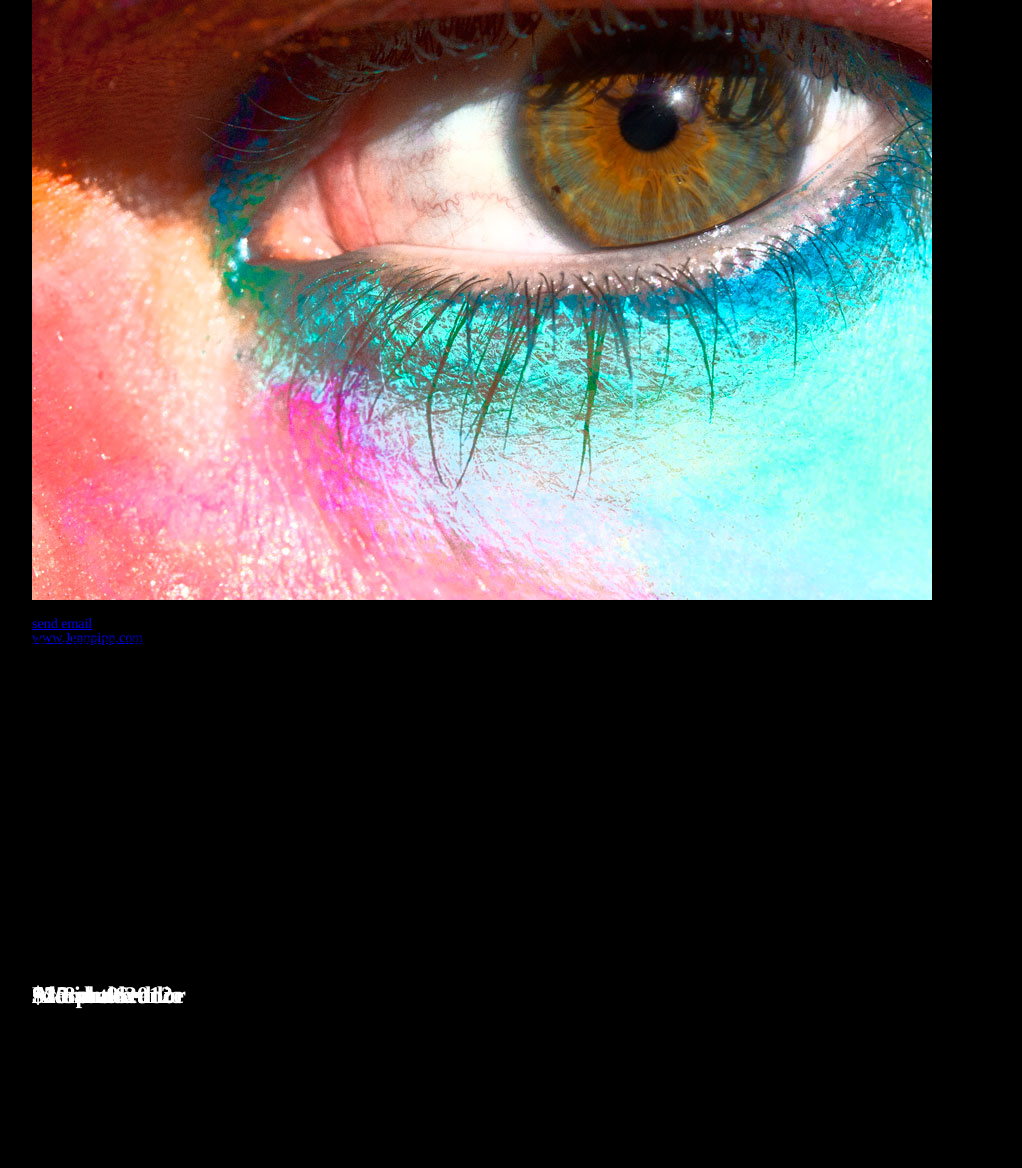
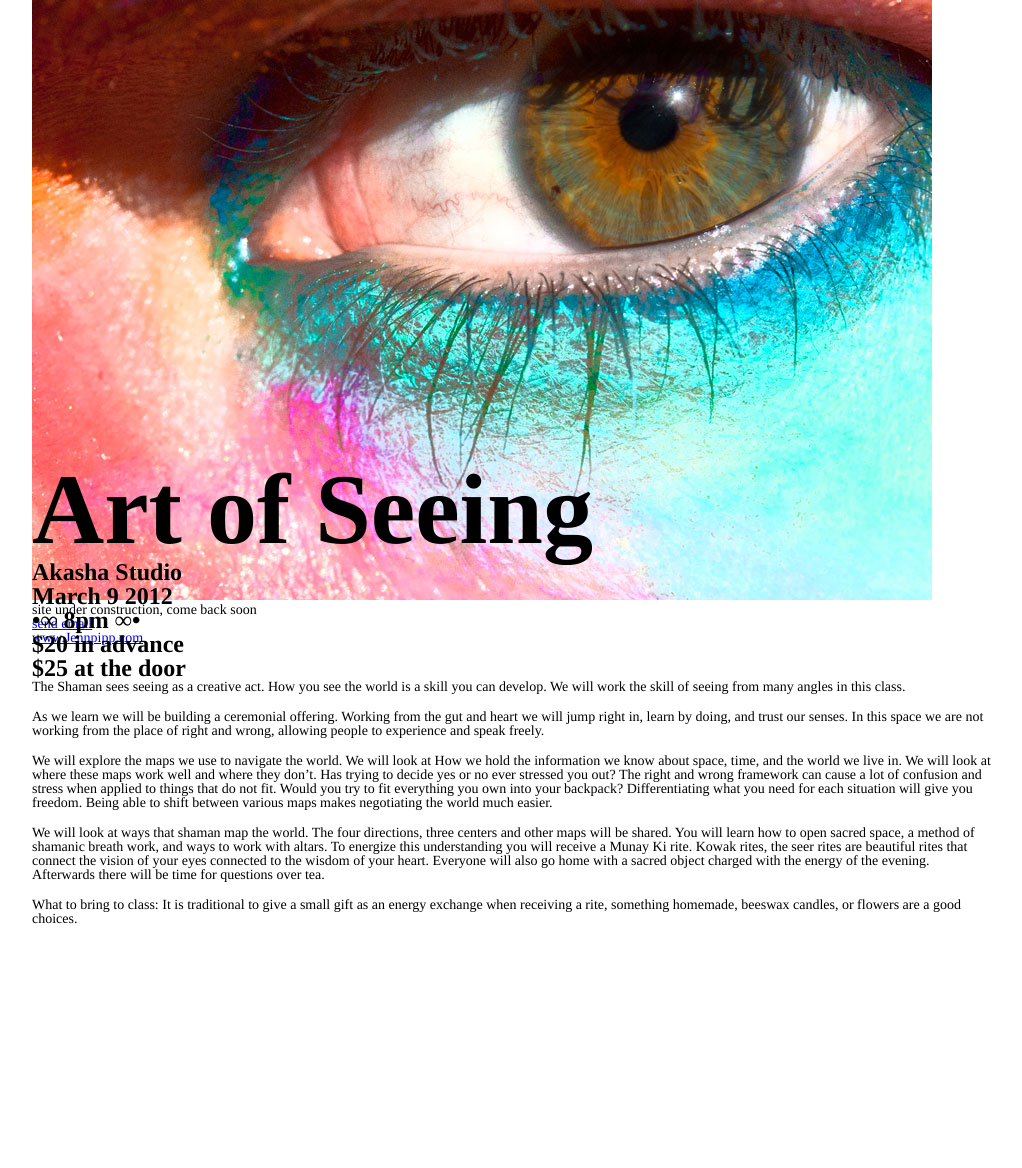
Before and after one commit to jennpipp/jennpipp.github.com, a PHP site: page /sacredinthecity/index.html in a window 1280 px wide. Shown: the whole page, without its empty margins (128-1150 px from the left). After the commit the page ends 924 px from the top, so only its background shows below. Run offline with PHP 8.4, Linux system fonts and the light colour scheme.

Commit message:
made adjustments

```diff
--- a/sacredinthecity/style.css
+++ b/sacredinthecity/style.css
@@ -48,12 +48,12 @@ table {
 }
 
 /* Add Styles Here */
-body { font-family:Times; font-size:14px; margin:0 auto; width:960px; background-color: black; }
+body { font-family:Times; font-size:14px; margin:0 auto; width:960px; background-color: white; }
 section#content { position: realitive; }
 .art-of-seeing img {width: 100%; position: absolute; }
-article.art-of-seeing {position: absolute; width:960px;}
+article.art-of-seeing {position: absolute; width:960px; positon:absolute; top: 460px;}
 
-.art-of-seeing h1 { font-size:100px; font-weight:bold; color:black; text-align:left; position: absolute;  top: 460px;}
-.art-of-seeing h2 { font-size:24px; font-weight:bold; color:white; position: absolute; text-align:right; top:380px;}
+.art-of-seeing h1 { font-size:100px; font-weight:bold; color:black; text-align:left; }
+.art-of-seeing h2 { font-size:24px; font-weight:bold; color:black; }
 p { padding-bottom:16px; }
 .footer h1 { font-size:24px; font-weight:bold; color:purple; text-align:left; }
```
